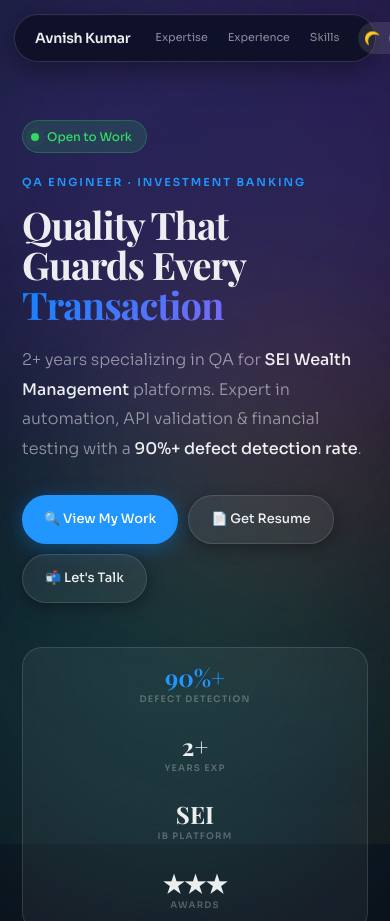
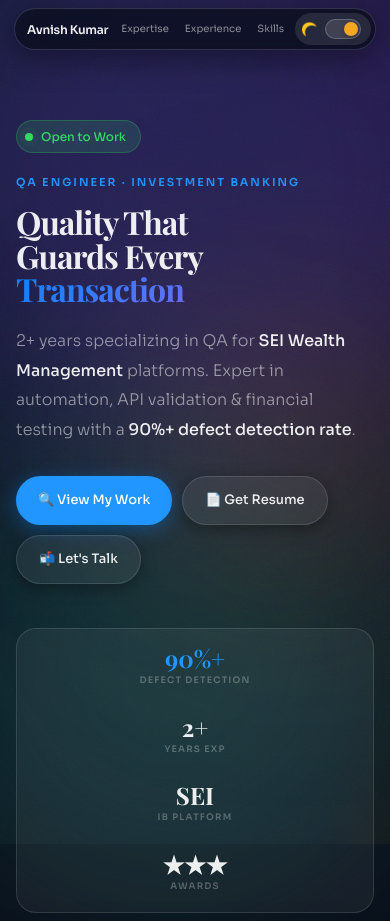
Before and after one commit to rahulchbolo00-a11y/portfolio, a website: page index.html in a window 390 px wide. Shown: the top 921 px of the page. Drawn offline with nearby package versions, Linux system fonts and the light colour scheme; no server answers; animation ran at ten frames a second; a web font is replaced by a local one.

Commit message:
Update index.html

```diff
--- a/index.html
+++ b/index.html
@@ -83,17 +83,18 @@ body::after{content:'';position:fixed;inset:0;pointer-events:none;z-index:1;opac
 nav{
   position:fixed;top:14px;left:50%;transform:translateX(-50%);
   z-index:1000;display:flex;align-items:center;gap:0;
-  padding:7px 7px 7px 20px;
+  padding:7px 7px 7px 16px;
   background:var(--nav-bg);
   backdrop-filter:blur(40px) saturate(2.4) brightness(1.08);
   -webkit-backdrop-filter:blur(40px) saturate(2.4) brightness(1.08);
   border:1px solid var(--nav-border);
   border-radius:100px;
   box-shadow:0 8px 32px var(--nav-shadow), 0 1px 0 var(--glass-shine) inset;
-  white-space:nowrap;
   transition:background .4s ease,border-color .4s ease,box-shadow .4s ease;
   min-width:0;
-  /* magnify: content behind blurs + saturates as it passes through */
+  max-width:calc(100vw - 28px);
+  width:max-content;
+  overflow:hidden;
   isolation:isolate;
 }
 /* ── Apple-style magnify: scale up items near center on hover ── */
@@ -105,12 +106,14 @@ nav::before{
   -webkit-backdrop-filter:blur(40px) saturate(2.4) brightness(1.12);
   z-index:-1;pointer-events:none;
 }
-.nb{font-size:14px;font-weight:600;color:var(--text);margin-right:16px;letter-spacing:-.3px;transition:color .3s;flex-shrink:0;position:relative;z-index:1001;}
-.nl{display:flex;gap:2px;align-items:center;}
-.nl a{font-size:12px;font-weight:400;color:var(--text-2);text-decoration:none;padding:7px 13px;border-radius:100px;transition:transform .2s cubic-bezier(.22,1,.36,1),background .2s,color .2s;display:inline-block;}
+.nb{font-size:14px;font-weight:600;color:var(--text);margin-right:8px;letter-spacing:-.3px;transition:color .3s;flex-shrink:0;white-space:nowrap;}
+.nl{display:flex;gap:2px;align-items:center;overflow-x:auto;-webkit-overflow-scrolling:touch;scrollbar-width:none;flex:1;min-width:0;}
+.nl::-webkit-scrollbar{display:none;}
+.nl a{font-size:12px;font-weight:400;color:var(--text-2);text-decoration:none;padding:7px 13px;border-radius:100px;transition:transform .2s cubic-bezier(.22,1,.36,1),background .2s,color .2s;display:inline-block;white-space:nowrap;flex-shrink:0;}
 .nl a:hover{background:var(--blue-s);color:var(--blue);transform:scale(1.08);}
 .nl a[href^="mailto"]{color:var(--text-2);}
 .nl a[href^="mailto"]:hover{background:var(--blue-s);color:var(--blue);}
+.theme-toggle{flex-shrink:0;margin-left:6px!important;}
 
 /* ═══ COIN — CSS 3D with real thickness + theme colors ═══ */
 #coin-container{
@@ -121,6 +124,7 @@ nav::before{
   perspective-origin:50% 42%;
   pointer-events:none;
   z-index:1;
+  opacity:0.55;
 }
 #coin-scene{
   width:320px;height:320px;
@@ -345,11 +349,45 @@ footer{position:relative;z-index:2;text-align:center;padding:22px;margin:0 22px
 footer span{color:var(--blue);}
 #toast{position:fixed;bottom:28px;left:50%;transform:translateX(-50%) translateY(80px);background:var(--toast-bg);backdrop-filter:blur(32px);-webkit-backdrop-filter:blur(32px);border:1px solid var(--toast-border);border-radius:100px;padding:11px 22px;font-size:13px;font-weight:500;color:var(--text);box-shadow:0 8px 32px var(--glass-shadow);z-index:9999;opacity:0;transition:all .4s cubic-bezier(.22,1,.36,1),background .4s,border-color .4s;pointer-events:none;white-space:nowrap;}
 #toast.on{transform:translateX(-50%) translateY(0);opacity:1;}
-@media(max-width:1200px){nav{max-width:calc(100% - 28px);}.nl a{font-size:11px;padding:5px 9px;}}
-@media(max-width:1024px){.hi,.exl,.dml,.ctl,.rc{grid-template-columns:1fr;gap:26px;}.eg,.edg,.skg{grid-template-columns:1fr 1fr;}.achr{grid-template-columns:1fr 1fr;}section{padding:72px 0;}.sh{flex-direction:column;gap:10px;}.sd{text-align:left;max-width:100%;}.rc::after{display:none;}}
-@media(max-width:768px){.nl a:nth-child(n+6){display:none;}}
-@media(max-width:520px){.nl a:nth-child(n+4){display:none;}}
+@media(max-width:1024px){
+  .hi,.exl,.dml,.ctl,.rc{grid-template-columns:1fr;gap:26px;}
+  .eg,.edg,.skg{grid-template-columns:1fr 1fr;}
+  .achr{grid-template-columns:1fr 1fr;}
+  section{padding:72px 0;}
+  .sh{flex-direction:column;gap:10px;}
+  .sd{text-align:left;max-width:100%;}
+  .rc::after{display:none;}
+}
+@media(max-width:768px){
+  nav{top:10px;padding:5px 5px 5px 14px;}
+  .nb{font-size:13px;margin-right:6px;}
+  .nl a{font-size:11px;padding:5px 9px;}
+  .toggle-label{display:none;}
+}
 @media(max-width:640px){.eg,.edg,.skg{grid-template-columns:1fr;}.mstr{flex-direction:column;gap:0;}h1{font-size:38px;}#coin-wrap{width:160px;height:160px;}}
+
+/* ── Mobile performance ── */
+@media(max-width:768px){
+  /* Reduce blur cost on mobile */
+  nav{backdrop-filter:blur(20px) saturate(1.8);-webkit-backdrop-filter:blur(20px) saturate(1.8);}
+  nav::before{backdrop-filter:blur(20px) saturate(1.8);-webkit-backdrop-filter:blur(20px) saturate(1.8);}
+  .gc,.ec,.skc,.dc,.cc{backdrop-filter:blur(12px);-webkit-backdrop-filter:blur(12px);}
+  /* Coin lighter on mobile */
+  #coin-container{opacity:0.25;}
+  #coin-scene{width:220px;height:220px;}
+  #coin-body{width:220px;height:220px;}
+  /* Simpler animations on mobile */
+  .r{transition:opacity 0.4s ease,transform 0.4s ease;}
+  section{padding:56px 0;}
+  .page{padding:0 16px;}
+  h1{font-size:clamp(2rem,8vw,3.5rem);}
+  .eg,.edg,.skg,.ctl{grid-template-columns:1fr;}
+}
+@media(max-width:480px){
+  nav{top:8px;padding:4px 4px 4px 12px;}
+  .nb{font-size:12px;}
+  .nl a{font-size:10px;padding:4px 7px;}
+}
 </style>
 </head>
 <body>
```
